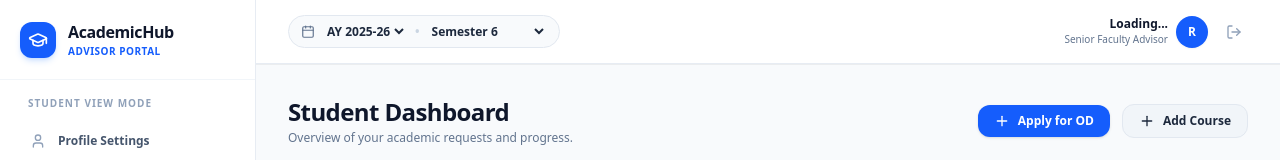
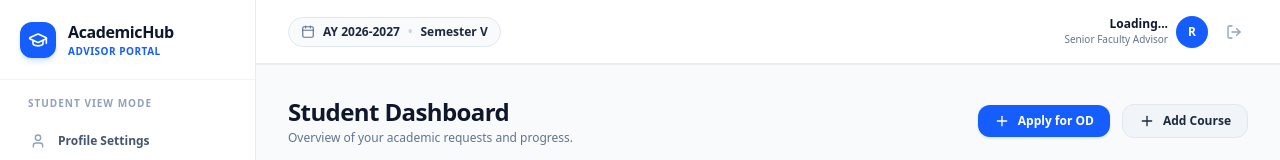
Before and after one commit to kavinkumar1603/stud360, a Next.js app: page /1 in a window 1280 px wide. Shown: the top 160 px of the page. Built offline with nearby package versions, Linux system fonts and the light colour scheme; no server answers; the database is empty; sample sign-in values are in the browser's storage.

Commit message:
feat: implement shell layout components and application context for student and advisor portals

```diff
--- a/src/components/Header.tsx
+++ b/src/components/Header.tsx
@@ -22,17 +22,8 @@ export const Header: React.FC = () => {
     resetToDefaultData
   } = useApp();
 
-  const ACADEMIC_YEARS: AcademicYear[] = ['2025-2026', '2024-2025', '2023-2024'];
-  const SEMESTERS: Semester[] = [
-    'Semester 1',
-    'Semester 2',
-    'Semester 3',
-    'Semester 4',
-    'Semester 5',
-    'Semester 6',
-    'Semester 7',
-    'Semester 8'
-  ];
+
+
 
   return (
     <header className="h-16 border-b border-[#E5E7EB] bg-white text-[#111827] sticky top-0 z-40 shadow-xs">
@@ -63,31 +54,13 @@ export const Header: React.FC = () => {
           <div className="hidden md:flex items-center gap-2">
             <span className="text-xs text-gray-400 font-semibold uppercase tracking-wider">Context:</span>
             <div className="flex items-center bg-gray-100/90 rounded-md p-0.5 border border-gray-200">
-              <select
-                id="header-academic-year"
-                value={academicYear}
-                onChange={(e) => setAcademicYear(e.target.value as AcademicYear)}
-                className="text-xs font-semibold bg-transparent border-none rounded px-2 py-1 text-gray-800 focus:outline-none cursor-pointer"
-              >
-                {ACADEMIC_YEARS.map((ay) => (
-                  <option key={ay} value={ay}>
-                    AY {ay}
-                  </option>
-                ))}
-              </select>
+              <span className="text-xs font-semibold px-2 py-1 text-gray-800">
+                AY {academicYear}
+              </span>
               <span className="text-gray-300 px-0.5">|</span>
-              <select
-                id="header-semester"
-                value={semester}
-                onChange={(e) => setSemester(e.target.value as Semester)}
-                className="text-xs font-semibold bg-transparent border-none rounded px-2 py-1 text-gray-800 focus:outline-none cursor-pointer"
-              >
-                {SEMESTERS.map((sem) => (
-                  <option key={sem} value={sem}>
-                    {sem}
-                  </option>
-                ))}
-              </select>
+              <span className="text-xs font-semibold px-2 py-1 text-gray-800">
+                {semester}
+              </span>
             </div>
           </div>
 
--- a/src/components/SidebarLayout.tsx
+++ b/src/components/SidebarLayout.tsx
@@ -276,30 +276,13 @@ export const SidebarLayout: React.FC<SidebarLayoutProps> = ({
             {/* Academic Context Selector Pill */}
             <div className="flex items-center gap-2 bg-slate-50 border border-slate-200 rounded-full px-3 py-1.5 text-xs font-semibold text-slate-700">
               <Calendar className="w-3.5 h-3.5 text-slate-500" />
-              <select
-                id="topbar-academic-year"
-                value={academicYear}
-                onChange={(e) => setAcademicYear(e.target.value as AcademicYear)}
-                className="bg-transparent border-none text-xs font-semibold text-slate-800 focus:outline-none cursor-pointer"
-              >
-                <option value="2023-2024">AY 2023-24</option>
-                <option value="2024-2025">AY 2024-25</option>
-                <option value="2025-2026">AY 2025-26</option>
-              </select>
+              <span className="text-xs font-semibold text-slate-800">
+                AY {academicYear}
+              </span>
               <span className="text-slate-300">•</span>
-              <select
-                id="topbar-semester"
-                value={semester}
-                onChange={(e) => setSemester(e.target.value as Semester)}
-                className="bg-transparent border-none text-xs font-semibold text-slate-800 focus:outline-none cursor-pointer"
-              >
-                <option value="Semester 1">Fall Semester</option>
-                <option value="Semester 2">Spring Semester</option>
-                <option value="Semester 3">Semester 3</option>
-                <option value="Semester 4">Semester 4</option>
-                <option value="Semester 5">Semester 5</option>
-                <option value="Semester 6">Semester 6</option>
-              </select>
+              <span className="text-xs font-semibold text-slate-800">
+                {semester}
+              </span>
             </div>
           </div>
 
--- a/src/components/advisor/MyStudentsView.tsx
+++ b/src/components/advisor/MyStudentsView.tsx
@@ -134,7 +134,7 @@ export const MyStudentsView: React.FC<MyStudentsViewProps> = ({ onSelectStudent
               </tr>
             </thead>
             <tbody className="divide-y divide-slate-100 text-xs bg-white">
-              {students
+              {myAssignedStudents
                 .filter((s) => {
                   if (searchQuery.trim() !== '') {
                     const q = searchQuery.toLowerCase();
--- a/src/context/AppContext.tsx
+++ b/src/context/AppContext.tsx
@@ -65,8 +65,8 @@ export const AppProvider: React.FC<{ children: React.ReactNode }> = ({ children
   const [role, setRole] = useState<UserRole>('STUDENT');
   const [isAuthenticated, setIsAuthenticated] = useState<boolean>(false);
   const [isInitializing, setIsInitializing] = useState<boolean>(true);
-  const [academicYear, setAcademicYear] = useState<AcademicYear>('2025-2026');
-  const [semester, setSemester] = useState<Semester>('Semester 6');
+  const [academicYear, setAcademicYear] = useState<AcademicYear>('2026-2027');
+  const [semester, setSemester] = useState<Semester>('Semester V');
 
   const [students, setStudents] = useState<Student[]>([]);
   const [advisors, setAdvisors] = useState<Advisor[]>([]);
--- a/src/types.ts
+++ b/src/types.ts
@@ -1,15 +1,7 @@
 export type UserRole = 'STUDENT' | 'ADVISOR';
 
-export type AcademicYear = '2025-2026' | '2024-2025' | '2023-2024';
-export type Semester =
-  | 'Semester 1'
-  | 'Semester 2'
-  | 'Semester 3'
-  | 'Semester 4'
-  | 'Semester 5'
-  | 'Semester 6'
-  | 'Semester 7'
-  | 'Semester 8';
+export type AcademicYear = '2026-2027';
+export type Semester = 'Semester V';
 
 export type ODRequestType = 'Individual' | 'Team';
 
```
